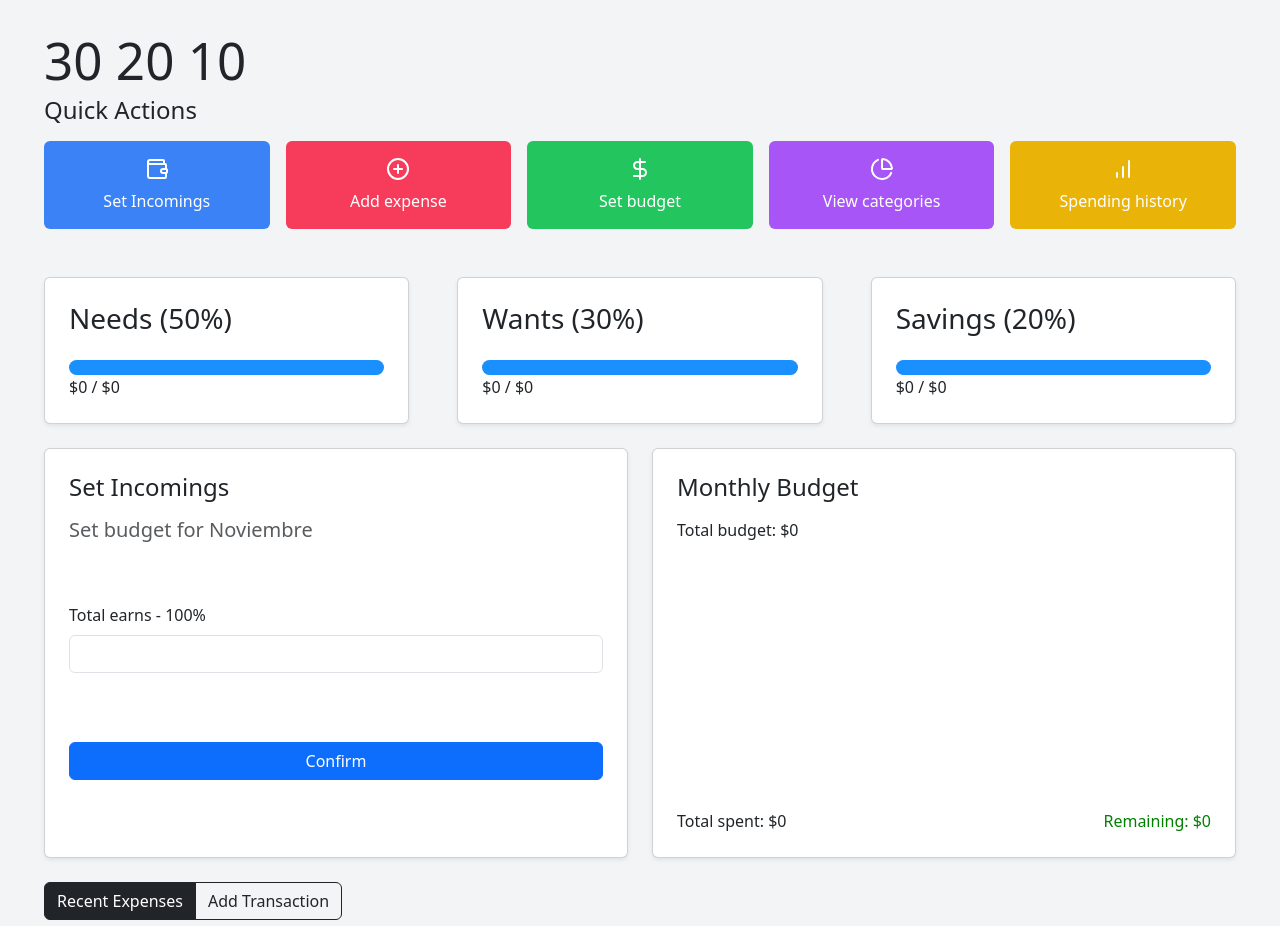
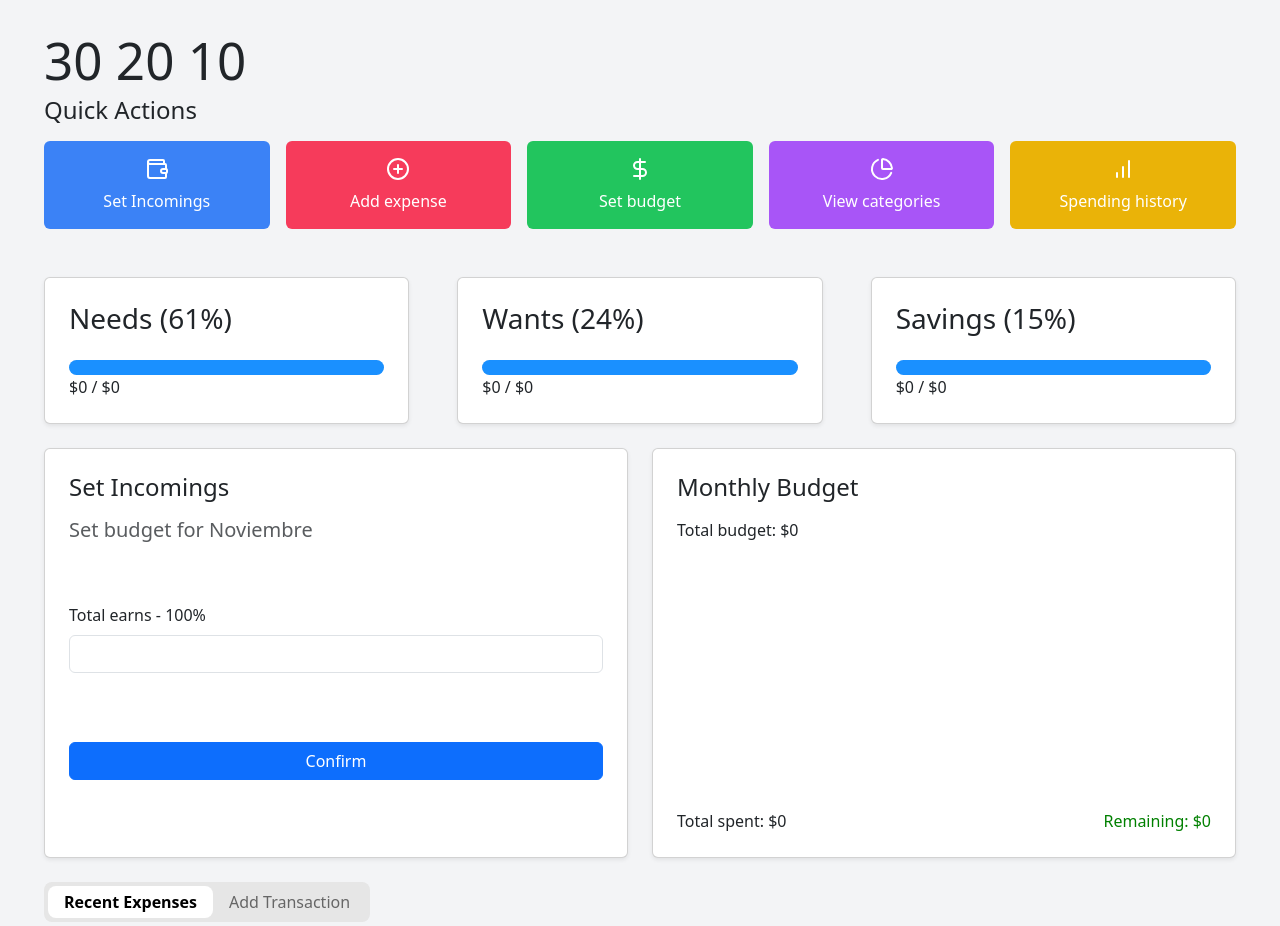
Before and after one commit to BryanRamirez21/Finance----Project, a React (Vite) app: page / in a window 1280 px wide. Shown: the top 926 px of the page. Built offline with nearby package versions, Linux system fonts and the light colour scheme.

Commit message:
budget set action created

```diff
--- a/src/auth/Main.jsx
+++ b/src/auth/Main.jsx
@@ -5,17 +5,18 @@ import { HalfSizeCard } from '../components/HalfSizeCard'
 import { AddExpense } from '../components/AddExpense';
 import { RecentExpensesCard } from '../components/RecentExpensesCard';
 import { MoneyOpsProvider } from '../context/MoneyOpsProvider';
+import { FocusProvider } from '../context/FocusProvider';
 
 export const Main = () => {
 
     const [activeTab, setActiveTab] = useState('recentExpenses');
-    const categories = ['Food', 'Utilities', 'Entertainment', 'Transportation', 'Other']
-
 
     return (
         <MoneyOpsProvider>
+            <FocusProvider>
                 <div className="container mx-auto" style={{maxWidth:"100rem"}}>
                     <h1>30 20 10</h1>
+
 
                     {/* Quick Actions */}
                     <div className="mt-8 w-100 mb-5">
@@ -31,6 +32,7 @@ export const Main = () => {
 
                     <div className="row g-4">
 
+
                         {/* Budget_info card */}
                         <div className="mt-8 w-100 d-flex">
                             <div className="w-100 d-flex flex-row col-7 gap-5">
@@ -40,26 +42,38 @@ export const Main = () => {
                             </div>
                         </div>
 
+
                         {/* Add_expense card */}
                         <HalfSizeCard card={"SetBudget"}/>
                         {/* Add_expense card */}
                         <HalfSizeCard card={"DoughnutChart"}/>
 
+
                         {/* recent_expenses card */}
                         <div className='col-md-12'>
-                        <div className='w-50'>
-                            <div className="btn-group mb-2" role="group" aria-label="Tab Buttons">
+                            <div className="d-flex mb-2">
+                                <div className='p-1' style={{ backgroundColor:'rgb(230 230 230)', borderRadius: '8px' }}>
                                     <button
-                                    type="button"
-                                    className={`btn ${activeTab === 'recentExpenses' ? 'btn-dark' : 'btn-outline-dark'}`}
+                                        className={`border-0 px-3 py-1 ${activeTab === 'recentExpenses' ? 'bg-white' : 'bg-transparent'}`}
                                         onClick={() => setActiveTab('recentExpenses')}
+                                        style={{
+                                        borderRadius: '8px',
+                                        transition: 'background-color 0.3s ease',
+                                        fontWeight: activeTab === 'recentExpenses' ? '600' : '400',
+                                        color: activeTab === 'recentExpenses' ? '#000' : '#666'
+                                        }}
                                     >
                                         Recent Expenses
                                     </button>
                                     <button
-                                    type="button"
-                                    className={`btn ${activeTab === 'addTransaction' ? 'btn-dark' : 'btn-outline-dark'}`}
+                                        className={`border-0 px-3 py-1 ${activeTab === 'addTransaction' ? 'bg-white' : 'bg-transparent'}`}
                                         onClick={() => setActiveTab('addTransaction')}
+                                        style={{
+                                        borderRadius: '8px',
+                                        transition: 'background-color 0.3s ease',
+                                        fontWeight: activeTab === 'addTransaction' ? '600' : '400',
+                                        color: activeTab === 'addTransaction' ? '#000' : '#666'
+                                        }}
                                     >
                                         Add Transaction
                                     </button>
@@ -77,6 +91,7 @@ export const Main = () => {
                     </div>
 
                 </div>
+            </FocusProvider>
         </MoneyOpsProvider>
     )
 }
--- a/src/components/AddExpense.jsx
+++ b/src/components/AddExpense.jsx
@@ -67,7 +67,9 @@ export const AddExpense = ({title}) => {
                         ))}
                     </select>
                 </div>
-                <button type="submit" className="btn btn-primary w-100">Add Expense</button>
+                <div className='w-25'>
+                    <button type="submit" className="btn btn-primary w-100">Add Expense</button>
+                </div>
             </form>
         </>
     )
--- a/src/components/ButtonAction.jsx
+++ b/src/components/ButtonAction.jsx
@@ -1,5 +1,6 @@
-import React, { useEffect, useState } from 'react'
+import React, { useContext, useEffect, useState } from 'react'
 import { DollarSign, PlusCircle, List, PieChart, BarChart, Wallet } from 'lucide-react'
+import { FocusContext } from '../context/FocusContext';
 
 const btnProps = {
     PlusCircle: { icon: PlusCircle, text: "Add expense", color: 'rgb(246, 59, 91)' },
@@ -15,10 +16,19 @@ export const ButtonAction = ({type}) => {
     const Icon = btnType.icon;
 
     if(!btnType) return (<></>);
+    const {setisFocus, isFocus} = useContext(FocusContext);
+
+
+    const functi = () => {
+        if(type === "DollarSign")
+            setisFocus(!isFocus);
+    }
+
+
 
     return (
         <>
-            <button className="border-0 btn btn-dark w-100 d-flex flex-column align-items-center py-3" style={{backgroundColor:`${btnType.color}`}}>
+            <button onClick={functi} className="border-0 btn btn-dark w-100 d-flex flex-column align-items-center py-3" style={{backgroundColor:`${btnType.color}`}}>
                 <Icon className="mb-2" style={{ width: '1.5rem', height: '1.5rem' }} />
                 <span>{btnType.text}</span>
             </button>
--- a/src/components/CardBudget.jsx
+++ b/src/components/CardBudget.jsx
@@ -2,6 +2,7 @@ import React, { useContext, useEffect } from 'react'
 import LinearProgress, { linearProgressClasses } from '@mui/material/LinearProgress';
 import { Stack, styled } from '@mui/material';
 import { MoneyOpsContext } from '../context/MoneyOpsConext';
+import { FocusContext } from '../context/FocusContext';
 
 const BorderLinearProgress = styled(LinearProgress)(({ theme }) => ({
     height: 15,
@@ -23,26 +24,27 @@ const BorderLinearProgress = styled(LinearProgress)(({ theme }) => ({
 
 export const CardBudget = ({card}) => {
 
-    const {budget, expenseHist} = useContext(MoneyOpsContext);
+    const {budget} = useContext(MoneyOpsContext);
+    const {isFocus} = useContext(FocusContext);
 
     const budgetData = {
         needs: {
             name: "Needs",
-            basePorc: "50%",
+            basePorc: "61%",
             total: budget.fifty.total,
             spent: 0,
             left:  budget.fifty.left,
         },
         wants: {
             name: "Wants",
-            basePorc: "30%",
+            basePorc: "24%",
             total: budget.thirty.total,
             spent: 0,
             left:  budget.thirty.left,
         },
         savings: {
             name: "Savings",
-            basePorc: "20%",
+            basePorc: "15%",
             total: budget.twenty.total,
             spent: 0,
             left: budget.twenty.left,
@@ -61,7 +63,13 @@ export const CardBudget = ({card}) => {
 
     return (
         <div className='w-100 card shadow-sm justify-content-center p-4'>
-            <h3 className='mb-4'>{budgetData.name} ({budgetData.basePorc})</h3>
+            {
+                !isFocus
+                ?
+                (<h3 className='mb-4'>{budgetData.name} ({budgetData.basePorc})</h3>)
+                :
+                (<input type='number' placeholder={budgetData.basePorc} className='mb-4 w-100 border-0 bg-dark-subtle bg-opacity-75 text-black px-3 py-2 rounded-1'/>)
+            }
             <Stack spacing={2} sx={{ flexGrow:2}}>
                 <BorderLinearProgress variant='determinate' classes={{colorPrimary:"red"}} value={(budgetData.left/budgetData.total) * 100} />
             </Stack>
--- /dev/null
+++ b/src/context/FocusContext.jsx
@@ -0,0 +1,2 @@
+import { createContext } from "react";
+export const FocusContext = createContext();
--- /dev/null
+++ b/src/context/FocusProvider.jsx
@@ -0,0 +1,13 @@
+import React, { useState } from 'react'
+import { FocusContext } from './FocusContext'
+
+export const FocusProvider = ({children}) => {
+
+    const [isFocus, setisFocus] = useState(false)
+
+    return (
+        <FocusContext.Provider value={{isFocus, setisFocus}}>
+            {children}
+        </FocusContext.Provider>
+    )
+}
--- a/src/hooks/Reducer/MoneyReducer.js
+++ b/src/hooks/Reducer/MoneyReducer.js
@@ -9,6 +9,10 @@ export const MoneyReducer = (initialState, action) => {
                 fifty:  {total: parseInt(num / 2), left: parseInt(num / 2)},
                 thirty: {total: parseInt(num / 3.3331), left: parseInt(num / 3.3331)},
                 twenty: {total: parseInt(num / 5), left: parseInt(num / 5)},
+
+                //fifty:  {total: parseInt(num / 1.635), left: parseInt(num / 1.635)},
+                //thirty: {total: parseInt(num / 4.162), left: parseInt(num / 4.162)},
+                //twenty: {total: parseInt(num / 6.667), left: parseInt(num / 6.667)},
             };
 
         case "AddExpense":
```
Lines whose indentation alone changed are shown as unchanged.
